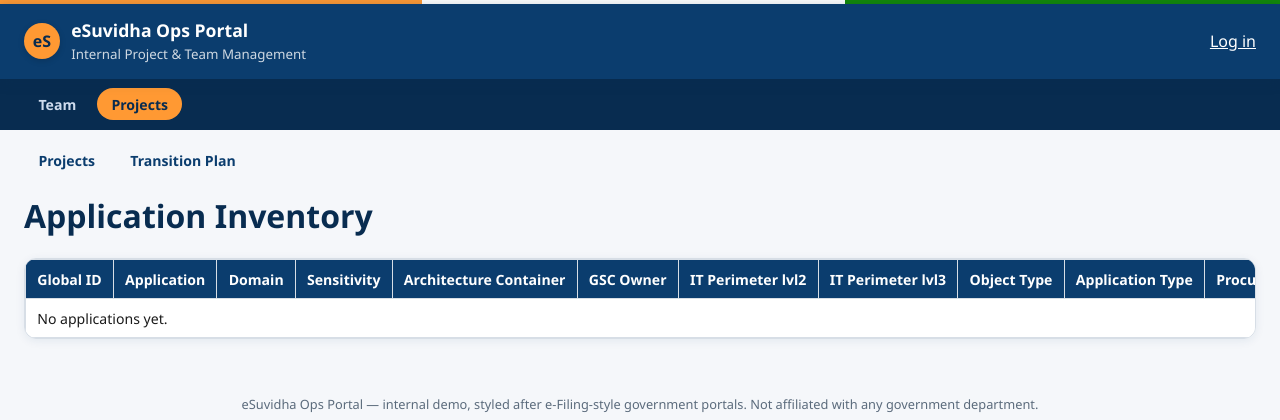
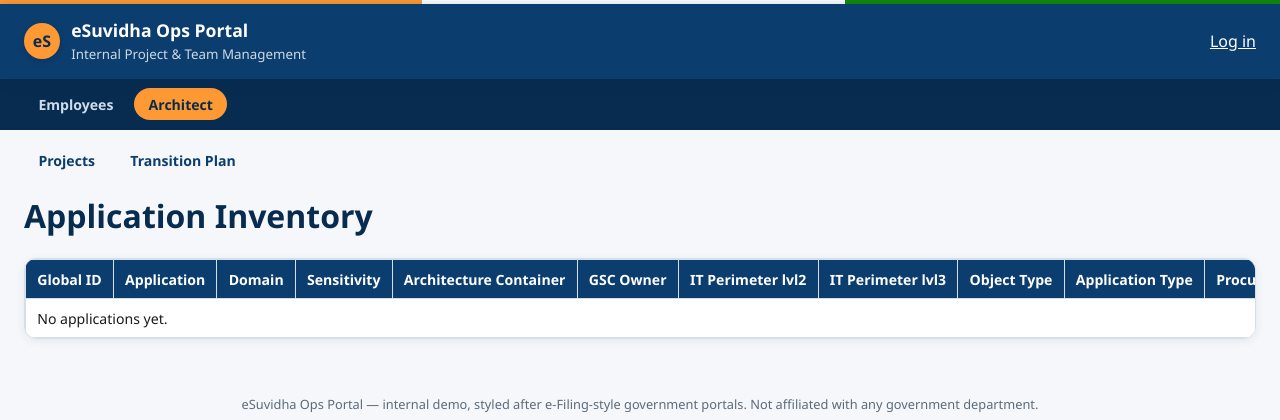
Before and after one commit to bgmaruthi13/pmp, a Django app: page /projects/applications/ in a window 1280 px wide. Shown: the top 420 px of the page. Run offline with Django 5.2, Linux system fonts and the light colour scheme; data that the repository does not hold is empty.

Commit message:
Rename global nav labels: Team -> Employees, Projects -> Architect
Label-only change on the two top-level tabs in base.html — URL names,
routes, and section tab bars underneath are untouched.

Co-Authored-By: Claude Sonnet 5 <noreply@anthropic.com>
Claude-Session: https://claude.ai/code/session_01HMVqrTCQQa4hJJH9HoryFr

```diff
--- a/templates/base.html
+++ b/templates/base.html
@@ -188,8 +188,8 @@
     </header>
     <nav class="subnav">
         <div class="inner">
-            <a href="{% url 'team-org' %}" class="{% if request.resolver_match.url_name == 'team-org' or request.resolver_match.url_name == 'team-efficiency' or request.resolver_match.url_name == 'team-analysis' or request.resolver_match.url_name == 'analysis-import-upload' or request.resolver_match.url_name == 'analysis-import-map' or request.resolver_match.url_name == 'employee-detail' %}active{% endif %}">Team</a>
-            <a href="{% url 'project-list' %}" class="{% if request.resolver_match.url_name == 'project-list' or request.resolver_match.url_name == 'project-create' or request.resolver_match.url_name == 'project-detail' or request.resolver_match.url_name == 'task-create' or request.resolver_match.url_name == 'task-update' or request.resolver_match.url_name == 'application-list' or request.resolver_match.url_name == 'application-detail' or request.resolver_match.url_name == 'ticket-tracker' or request.resolver_match.url_name == 'ticket-detail' or request.resolver_match.url_name == 'transition-list' or request.resolver_match.url_name == 'transition-detail' %}active{% endif %}">Projects</a>
+            <a href="{% url 'team-org' %}" class="{% if request.resolver_match.url_name == 'team-org' or request.resolver_match.url_name == 'team-efficiency' or request.resolver_match.url_name == 'team-analysis' or request.resolver_match.url_name == 'analysis-import-upload' or request.resolver_match.url_name == 'analysis-import-map' or request.resolver_match.url_name == 'employee-detail' %}active{% endif %}">Employees</a>
+            <a href="{% url 'project-list' %}" class="{% if request.resolver_match.url_name == 'project-list' or request.resolver_match.url_name == 'project-create' or request.resolver_match.url_name == 'project-detail' or request.resolver_match.url_name == 'task-create' or request.resolver_match.url_name == 'task-update' or request.resolver_match.url_name == 'application-list' or request.resolver_match.url_name == 'application-detail' or request.resolver_match.url_name == 'ticket-tracker' or request.resolver_match.url_name == 'ticket-detail' or request.resolver_match.url_name == 'transition-list' or request.resolver_match.url_name == 'transition-detail' %}active{% endif %}">Architect</a>
         </div>
     </nav>
     <main>
```
